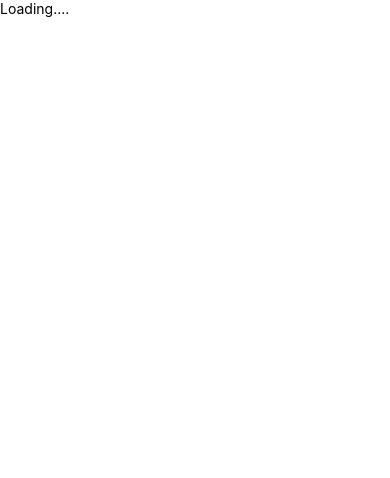
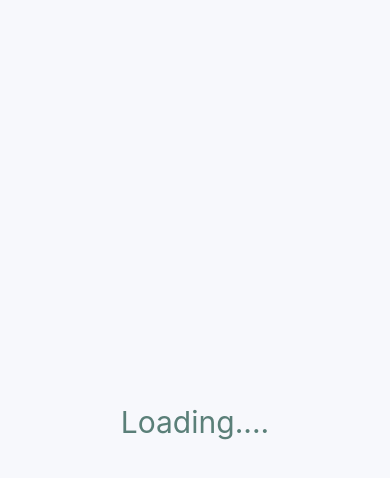
Before and after one commit to felipeFransa/night-patrol, a React Native app: screen / in a window 390 px wide. Shown: the top 478 px of the page. Built offline with nearby package versions, Linux system fonts and the light colour scheme.

Commit message:
version.1.0.1

```diff
--- a/App.tsx
+++ b/App.tsx
@@ -1,9 +1,13 @@
-import React from 'react';
+import { ThemeProvider } from 'styled-components/native';
 import { Loading } from './src/screens/loading';
+
+import  light from './src/theme/light';
 
 const app = () => {
   return (
-    <Loading />
+    <ThemeProvider theme={light}>
+      <Loading />
+    </ThemeProvider>
   );
 }
 
--- a/src/screens/loading/index.tsx
+++ b/src/screens/loading/index.tsx
@@ -1,16 +1,16 @@
 import React, { useEffect, useState }from 'react';
 import { StatusBar } from 'expo-status-bar';
-import { Button, Text, View } from 'react-native';
+import { Container, Text } from './style';
 
 export const Loading = () => {
   const [loading, setLoading] = useState(false);
 
   return (
-    <View>
+    <Container>
       {!loading &&
         <Text>Loading....</Text>
       }
       <StatusBar style="auto" />
-    </View>
+    </Container>
   );
 }
--- a/src/screens/loading/style.ts
+++ b/src/screens/loading/style.ts
@@ -0,0 +1,12 @@
+import styled from "styled-components/native";
+
+export const Container = styled.View`
+  flex: 1;
+  background: ${( { theme } ) => theme.COLORS.BACKGROUND};
+  align-items: center;
+  justify-content: center;
+`
+export const Text = styled.Text`
+  font-size: 30px;
+  color: ${( { theme } ) => theme.COLORS.TEXT_PRIMARY}
+`
--- /dev/null
+++ b/src/theme/light.ts
@@ -0,0 +1,11 @@
+export default {
+  COLORS: {
+    BACKGROUND: '#F7F8FC',  // BRANCO GELADA
+
+    PRIMARY_900: '#010300',  // PRETO
+    PRIMARY_600: '#BBDEC6',  // VERDE CLARO
+
+    TEXT_SECONDARY: '#314C53', // VERDE ESCURO
+    TEXT_PRIMARY: '#5A7F78',  // VERDE
+  }
+}
```
Also changed, not shown: src/screens/home/index.tsx (+11 -0 lines), src/screens/home/style.ts (+12 -0 lines), src/theme/styled.d.ts (added, +8 -0 lines).
